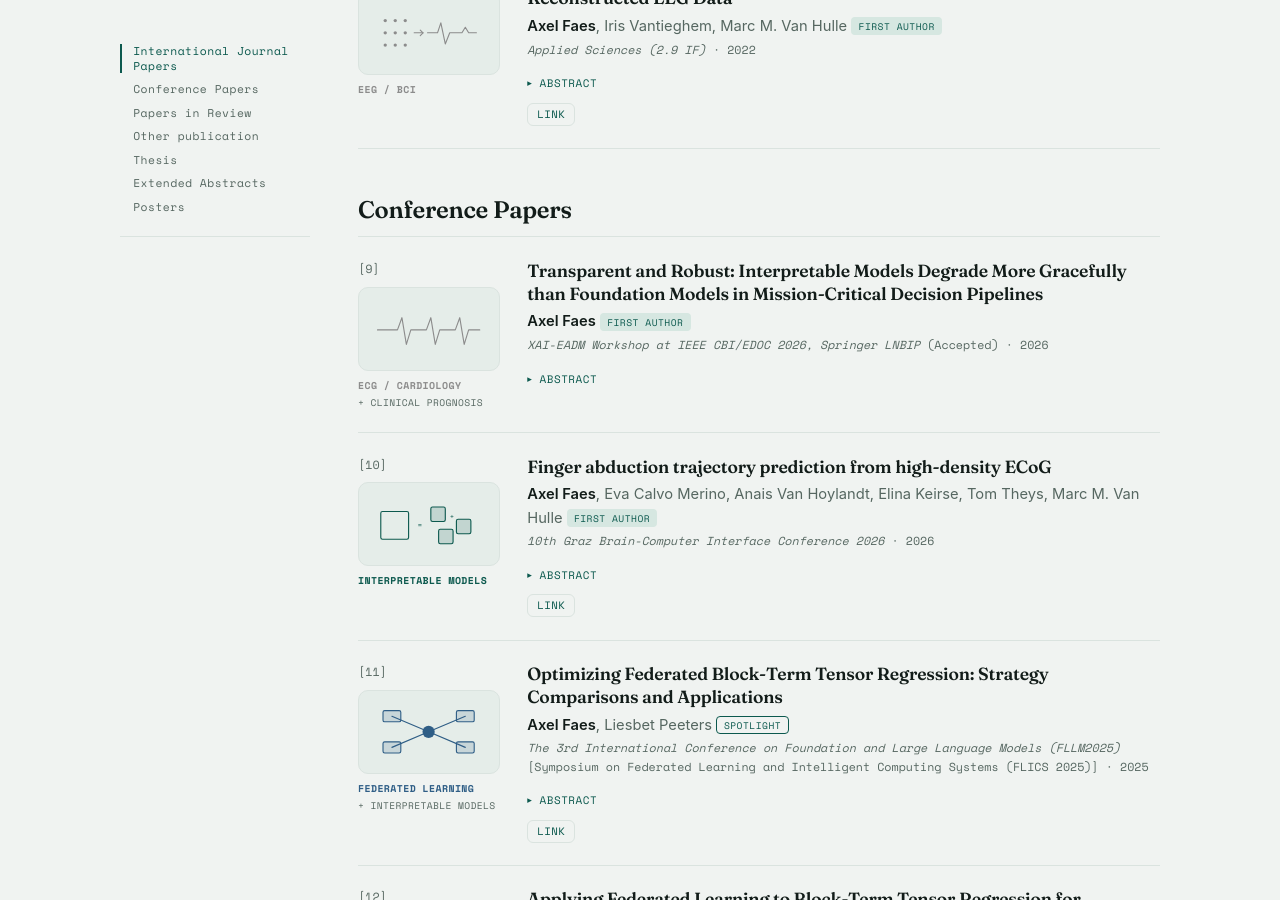
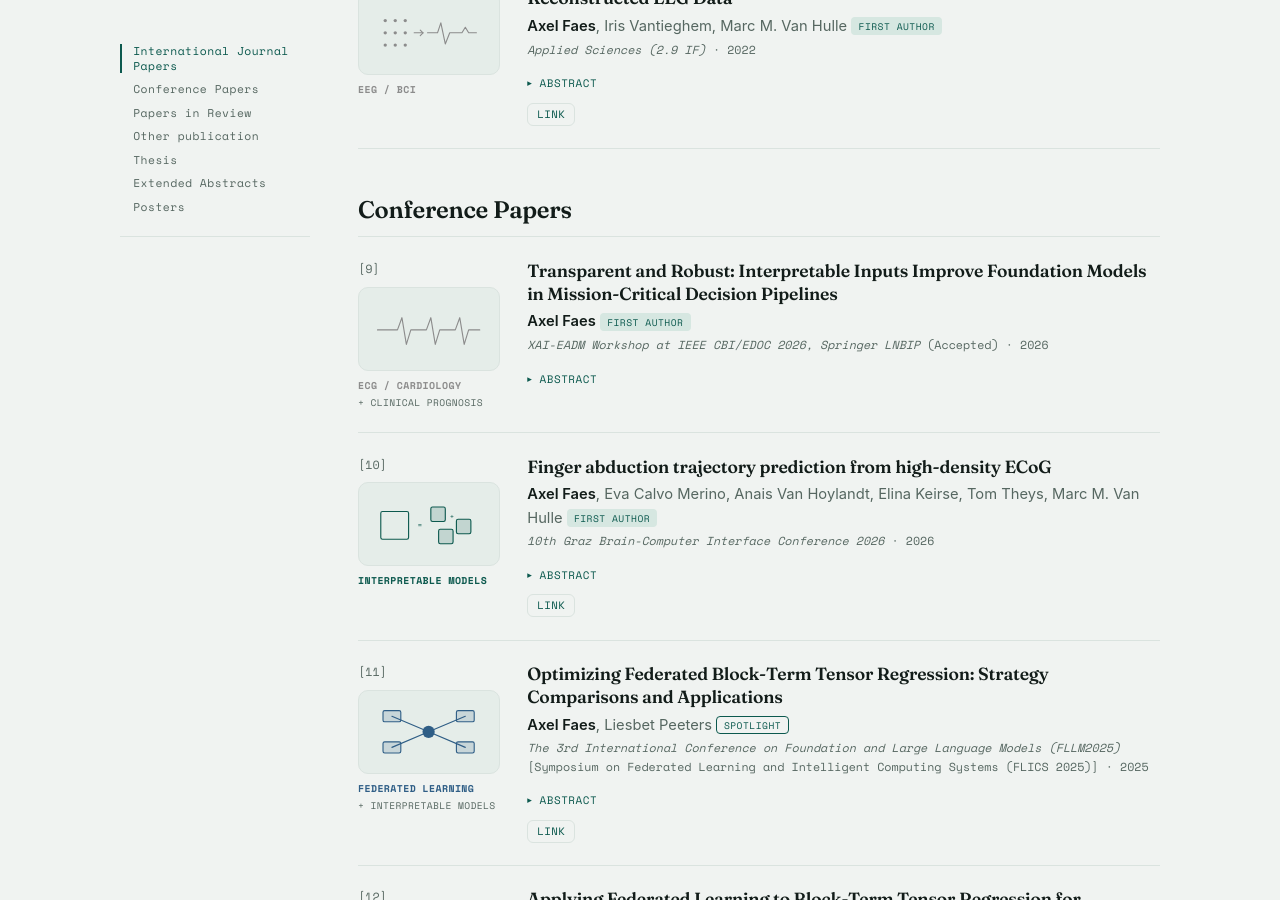
Before and after one commit to TheAxeC/theaxec.github.io, a Jekyll site: the page built from _pages/publications.md, in a window 1280 px wide and 900 px high, scrolled down 1933 px. Built offline with Jekyll 4.4.1, drawn with Linux system fonts in a browser that asks for light colours.

Commit message:
Update conference paper title and abstract for clarity and accuracy

```diff
--- a/_data/publications.yml
+++ b/_data/publications.yml
@@ -242,7 +242,7 @@
     title: Conference Papers
     papers:
         - authors: Axel Faes
-          title: "Transparent and Robust: Interpretable Models Degrade More Gracefully than Foundation Models in Mission-Critical Decision Pipelines"
+          title: "Transparent and Robust: Interpretable Inputs Improve Foundation Models in Mission-Critical Decision Pipelines"
           program: [ecg, prognosis]
           book: "XAI-EADM Workshop at IEEE CBI/EDOC 2026, Springer LNBIP"
           pub_date: 2026
@@ -250,7 +250,7 @@
           order: "first"
           pub_post: '(Accepted)'
           abstract: >-
-            Enterprises deploying machine learning in high-stakes pipelines often default to opaque foundation models, assuming larger models are more robust. We test that assumption for one-year mortality prediction from a single 12-lead electrocardiogram. A transparent gradient-boosted model over 165 named ECG features plus age is compared against six open ECG foundation models under a uniform classifier head, so the comparison isolates the representation. We evaluate on MIMIC-IV-ECG and CODE-15, under six physiologically motivated corruptions at three severities, and across sites in both directions. On clean data the transparent model reaches parity with the best foundation model (0.757 vs 0.761 AUROC on MIMIC; 0.804 vs 0.812 on CODE-15). Under additive noise it degrades more gracefully: on severe EMG noise the best foundation model falls from 0.812 to 0.614 on CODE-15 while the transparent model holds at 0.754, and its cross-site advantage widens under degradation. Two settings favour the foundation models: whole-lead dropout, and the CODE-15 to MIMIC transport direction. For high-stakes pipelines of this class, the model an overseer can read is also the one that holds up as the signal degrades and crosses sites, so under the AI Act's high-risk regime transparency here earns robustness rather than costing it.
+            Enterprises deploying machine learning in high-stakes pipelines often default to opaque foundation models, assuming larger models are more robust. We test that assumption for one-year mortality prediction from a single 12-lead electrocardiogram. A gradient-boosted model over 165 named ECG features plus age, the named-feature model, is compared against six open ECG foundation models under a uniform classifier head, on MIMIC-IV-ECG and CODE-15, under six corruptions at three severities and across sites in both directions. The frozen encoders do not preserve patient age, one of the strongest single predictors of this endpoint. Concatenating a single age column to the frozen embedding before the head raises AUROC in all 48 encoder-condition-cohort cells, by as much as 0.160, with the largest gains under the corruptions that cost the encoders most, at a cost of one column and a refit of the head. On clean data the named-feature model and the best unaided encoder are equivalent within a 0.02 AUROC margin fixed before the analysis (p = 0.017 on MIMIC, p = 0.010 on CODE-15), and at equal input the encoders lead in 28 of 28 tabulated settings. For high-stakes pipelines of this class, a deployed encoder should be handed the tabular covariates the clinician already holds, and every arm an overseer scores should be scored on the same non-waveform inputs.
         - authors: Axel Faes, Eva Calvo Merino, Anais Van Hoylandt, Elina Keirse, Tom Theys, Marc M. Van Hulle
           title: Finger abduction trajectory prediction from high-density ECoG
           program: [tensor]
```
